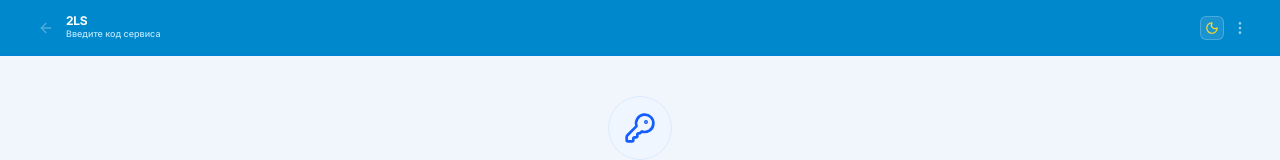
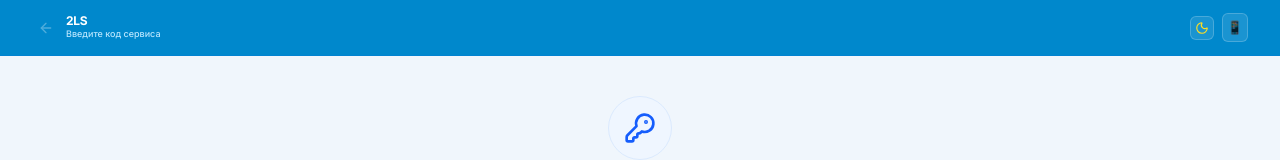
Before and after one commit to 2LS-0911/2LS, a React (Vite) app: page / in a window 1280 px wide. Shown: the top 160 px of the page. Built offline with nearby package versions, Linux system fonts and the light colour scheme.

Commit message:
feat: desktop layout auto-detect for Telegram Desktop + manual toggle button

```diff
--- a/src/App.tsx
+++ b/src/App.tsx
@@ -99,6 +99,7 @@ export default function App() {
 function DiagApp() {
   const [theme, setTheme] = useState<"dark" | "light">("light");
   const [isDesktop, setIsDesktop] = useState(() => window.innerWidth >= 768);
+  const [desktopForced, setDesktopForced] = useState(false);
   const [screen, setScreen] = useState<Screen>("code");
 
   // Service
@@ -165,14 +166,27 @@ function DiagApp() {
   const [odometer, setOdometer] = useState("");
 
   useEffect(() => {
-    const handleResize = () => setIsDesktop(window.innerWidth >= 768);
+    const handleResize = () => { if (!desktopForced) setIsDesktop(window.innerWidth >= 768); };
     window.addEventListener("resize", handleResize);
     return () => window.removeEventListener("resize", handleResize);
-  }, []);
+  }, [desktopForced]);
+
+  useEffect(() => {
+    if (desktopForced) setIsDesktop(true);
+  }, [desktopForced]);
 
   useEffect(() => {
     const tg = (window as any).Telegram?.WebApp;
-    if (tg) { tg.ready(); tg.expand(); if (tg.colorScheme === "dark") setTheme("dark"); }
+    if (tg) {
+      tg.ready();
+      tg.expand();
+      if (tg.colorScheme === "dark") setTheme("dark");
+      // На десктопных платформах Telegram — включить десктопный вид
+      const desktopPlatforms = ["tdesktop", "macos", "web", "weba", "webk"];
+      if (desktopPlatforms.includes(tg.platform)) setDesktopForced(true);
+      // Запросить полноэкранный режим (Telegram 8.0+)
+      try { tg.requestFullscreen?.(); } catch {}
+    }
 
     // Load persisted state
     try {
@@ -962,7 +976,15 @@ ${recommendedWorks.length > 0 ? `<div class="section">
                 className={`p-1 rounded-md border flex items-center justify-center transition-colors ${isDark ? "bg-slate-800 border-slate-700/50 text-amber-400" : "bg-white/10 border-white/20 text-yellow-300"}`}>
                 {isDark ? <Sun className="w-3.5 h-3.5" /> : <Moon className="w-3.5 h-3.5" />}
               </button>
-              <MoreVertical className="w-4 h-4 cursor-pointer opacity-60" />
+              <button
+                onClick={() => {
+                  if (isDesktop) { setIsDesktop(false); setDesktopForced(false); }
+                  else { setIsDesktop(true); setDesktopForced(true); }
+                }}
+                title={isDesktop ? "Мобильный вид" : "Десктопный вид"}
+                className={`p-1 rounded-md border flex items-center justify-center transition-colors text-[13px] ${isDark ? "bg-slate-800 border-slate-700/50 text-slate-300 hover:text-white" : "bg-white/10 border-white/20 text-white/80 hover:text-white"}`}>
+                {isDesktop ? "📱" : "🖥"}
+              </button>
             </div>
           </div>
 
```
